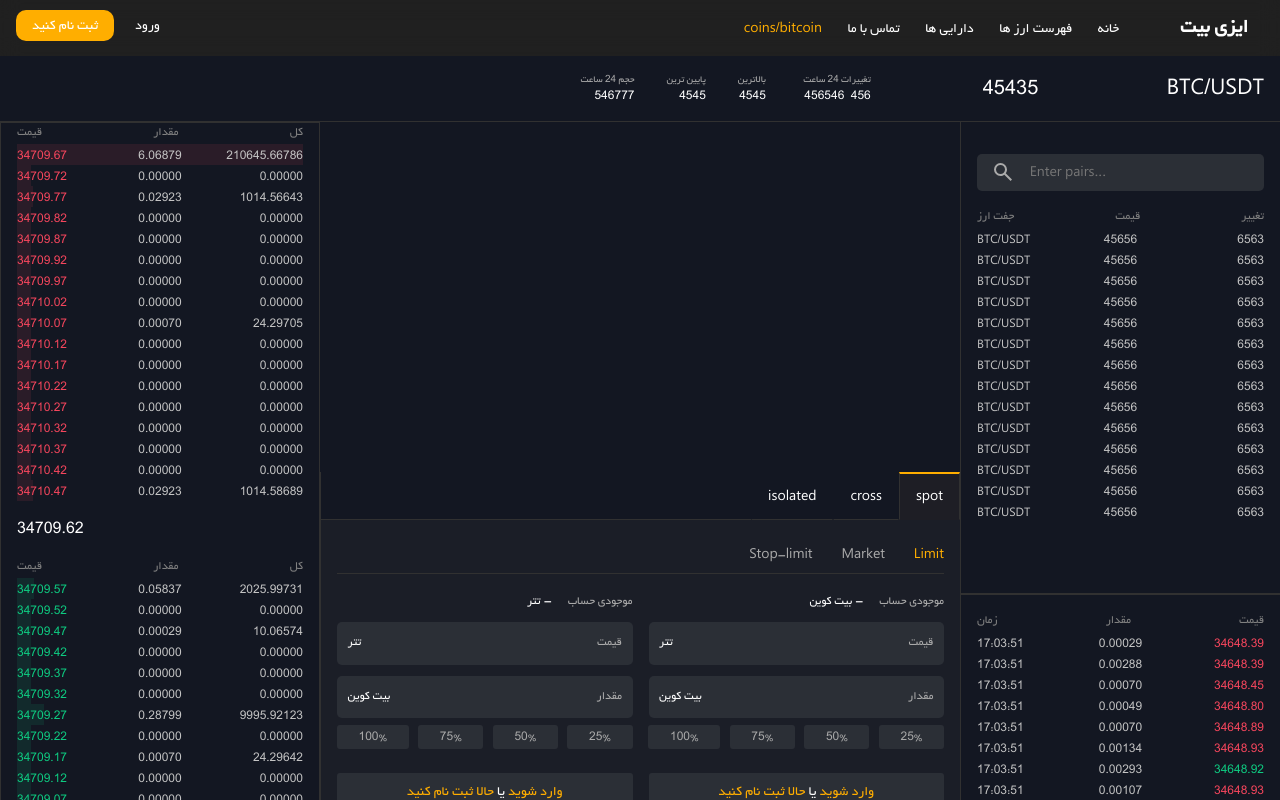
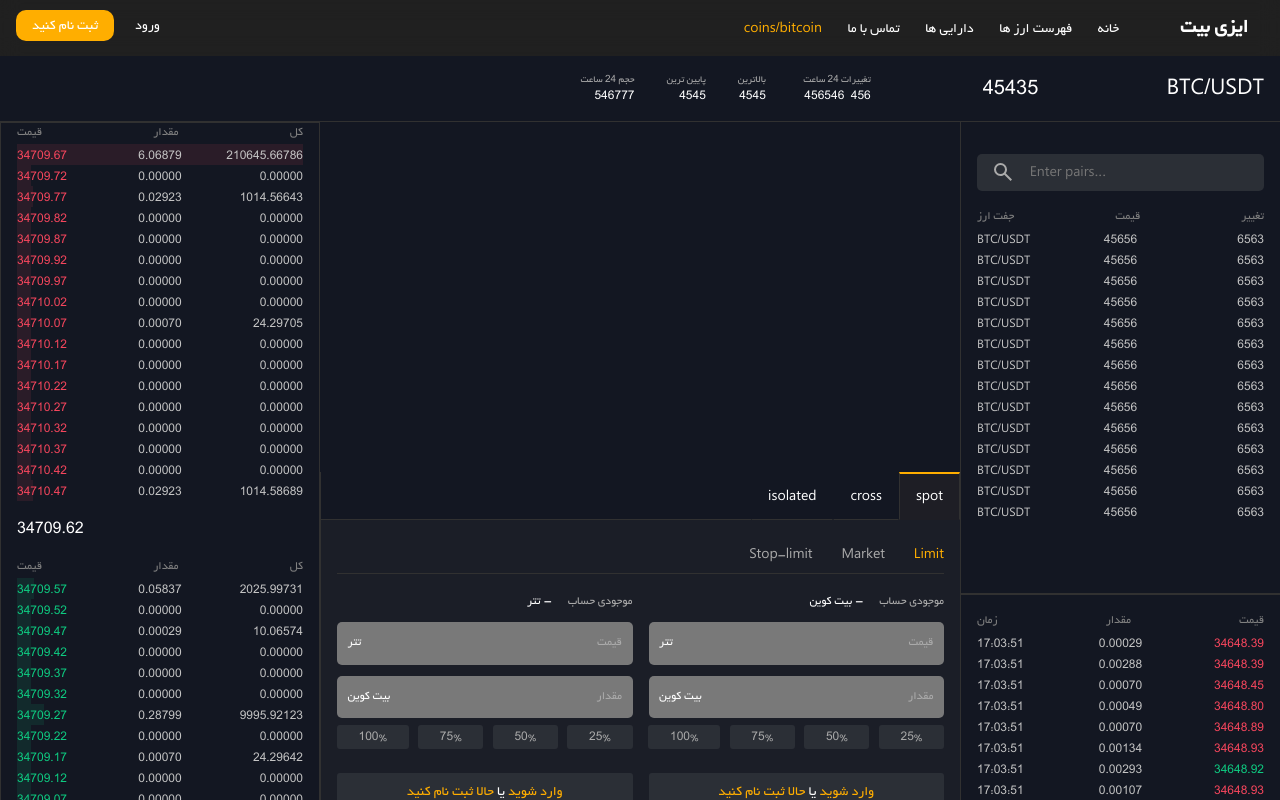
Before and after one commit to SI-2000/exchange-react-project-0, a React (Create React App) app: page /coins/bitcoin in a window 1280 px wide. Shown: the top 800 px of the page. Built offline with nearby package versions, Linux system fonts and the light colour scheme; no server answers; data requests are answered from the project's data file.

Commit message:
feat: Adding some auth protection to trading form (disabling inputs it user is't loged in)

```diff
--- a/src/component/trading-page-comp/InputBox.js
+++ b/src/component/trading-page-comp/InputBox.js
@@ -26,6 +26,10 @@ const validators = [
 ];
 
 const InputBox = ({ value, name, unit, disabled = false, onChangeErrors }) => {
+  const uid = useSelector((state) => state.auth.uid);
+  console.log(uid)
+  const inputIsDisabled = !uid || disabled;
+
   const {
     value: inputValue,
     isValid: inputIsValid,
@@ -41,8 +45,6 @@ const InputBox = ({ value, name, unit, disabled = false, onChangeErrors }) => {
     onChangeErrors((prev) => {
       const updatedKey = `${name.en}`;
       return { ...prev, [updatedKey]: errorMessage };
-
-      return { stop: "45345", price: "435435", amount: "43543" };
     });
   }, [errorMessage]);
   // const dispatch = useDispatch();
@@ -56,8 +58,8 @@ const InputBox = ({ value, name, unit, disabled = false, onChangeErrors }) => {
   return (
     <div
       className={`${classes["input-box"]} ${classes[name.en]}
-       ${disabled ? classes["disabled-inp-box"] : undefined} ${
-        hasError && !disabled && classes["inp-has-error"]
+       ${inputIsDisabled ? classes["disabled-inp-box"] : undefined} ${
+        hasError && !inputIsDisabled && classes["inp-has-error"]
       }`}
     >
       <label htmlFor={"tradeForm-" + name.en} className={classes["title"]}>
@@ -69,7 +71,7 @@ const InputBox = ({ value, name, unit, disabled = false, onChangeErrors }) => {
         name={name.en}
         type="text"
         autoComplete="off"
-        disabled={disabled}
+        disabled={inputIsDisabled}
         onChange={inputChangeHandler}
         onBlur={inputblurHandler}
       />
--- a/src/component/trading-page-comp/TradeFormErrors.js
+++ b/src/component/trading-page-comp/TradeFormErrors.js
@@ -8,7 +8,6 @@ const TradeFormErrors = ({ errors }) => {
     <div className={`${classes["TradeFormErrors"]}`}>
       <div className={`${classes["container"]}`}>
         {errorsList.map((err, index) => {
-          console.log(err);
           if (err !== "") return <p key={index}>{err}</p>;
         })}
       </div>
```
